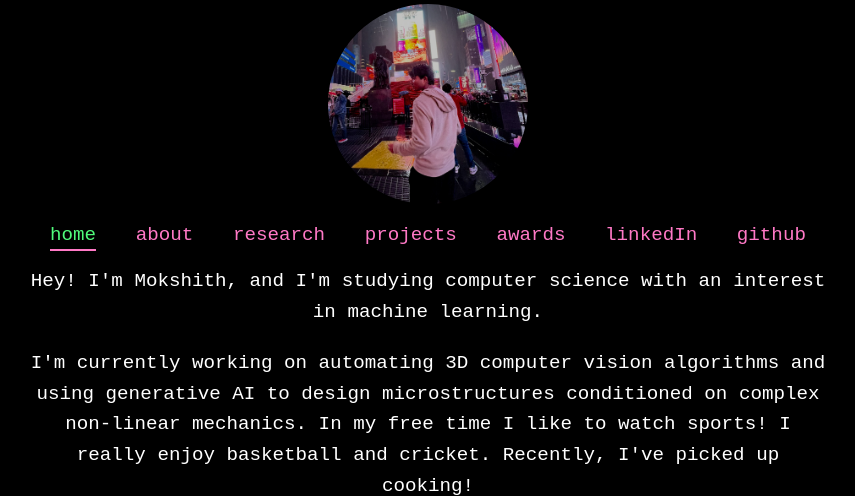
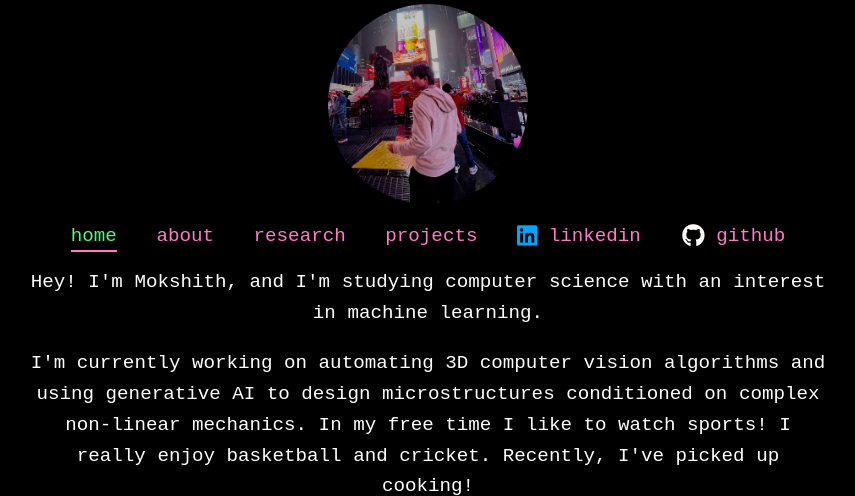
Before and after one commit to MMannuru/personal_website, a Django app: page / in a window 1280 px wide. Shown: the part 178-674 px from the top of the page, without its empty margins (212-1067 px from the left). Run offline with Django 5.2, Linux system fonts and the light colour scheme.

Commit message:
added icons

```diff
--- a/portfolio/templates/portfolio/home.html
+++ b/portfolio/templates/portfolio/home.html
@@ -91,6 +91,11 @@
             bottom: -5px;
             left: 0;
         }
+        .nav i {
+            font-size: 1.2em;  /* Adjust icon size */
+            vertical-align: middle; /* Align icons with text */
+        }
+
 
         .about {
             margin-top: 20px;
@@ -98,6 +103,16 @@
             color: #fff; /* Make main body text white */
             line-height: 1.6;
         }
+        /* Reset the color for the LinkedIn icon */
+        .nav a[href*="linkedin"] i {
+            color: #00a6ff; /* LinkedIn's official blue color */
+        }
+
+        /* Reset the color for the GitHub icon */
+        .nav a[href*="github"] i {
+            color: #fff9f9; /* GitHub's official black color */
+        }
+
 
         .about p {
             margin-bottom: 20px;
@@ -132,9 +147,12 @@
             <a href="#">about</a>
             <a href="#">research</a>
             <a href="#">projects</a>
-            <a href="#">awards</a>
-            <a href="#">linkedIn</a>
-            <a href="#">github</a>
+            <a href="https://www.linkedin.com/in/your-profile" target="_blank">
+                <i class="fab fa-linkedin"></i> linkedin
+            </a>
+            <a href="https://github.com/your-username" target="_blank">
+                <i class="fab fa-github"></i> github
+            </a>
         </div>
         <div class="about">
             <p>Hey! I'm Mokshith, and I'm studying computer science with an interest in machine learning.</p>
```
